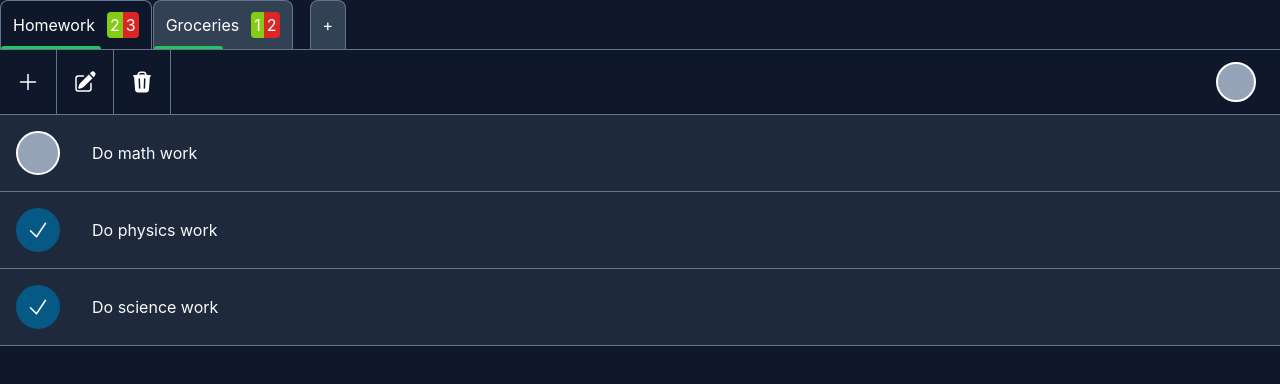
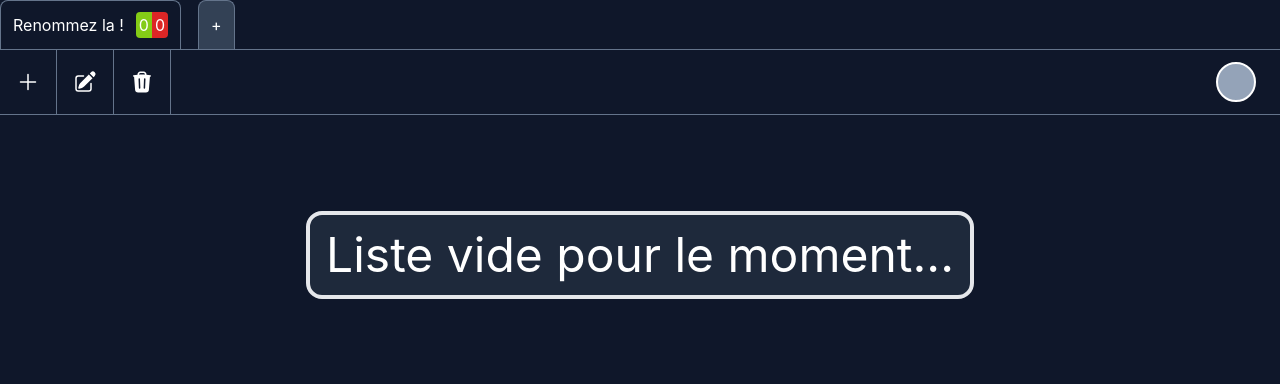
Before and after one commit to Scalpal/toDoList, a Next.js app: page / in a window 1280 px wide. Shown: the top 384 px of the page. Built offline with nearby package versions, Linux system fonts and the light colour scheme.

Commit message:
feat: local storage usage implementation

```diff
--- a/src/components/ActionNav.jsx
+++ b/src/components/ActionNav.jsx
@@ -1,12 +1,10 @@
 import { PencilSquareIcon, CheckIcon, TrashIcon, PlusIcon } from "@heroicons/react/24/solid"
-import { useContext, useCallback } from "react"
-import { ActiveListContext, ListContext, ShowNonFinishedContext } from "../pages/_app"
+import { useCallback } from "react"
 import Link from "next/link"
+import useAppContext from "../helpers/context/useAppContext"
 
 const ActionNav = () => {
-  const [lists, setLists] = useContext(ListContext)
-  const [activeList, _] = useContext(ActiveListContext)
-  const [showNonFinished, setShowNonFinished] = useContext(ShowNonFinishedContext)
+  const { lists, setLists, activeList, showNonFinished, setShowNonFinished } = useAppContext()
 
   const deleteList = useCallback(() => {
     const listHeader = document.querySelector(`.listHeader[data-listid="${activeList.id}"`)
@@ -18,8 +16,8 @@ const ActionNav = () => {
       listHeader.previousSibling.click()
     }
 
-    setLists(lists.filter(list => list.id !== activeList.id))
-  }, [lists, activeList, setLists])
+    setLists((prevState) =>prevState.filter(list => list.id !== activeList.id))
+  }, [activeList, setLists])
 
   return (
     <div
--- a/src/components/FormComp.jsx
+++ b/src/components/FormComp.jsx
@@ -1,10 +1,10 @@
 import { Formik, Form } from "formik"
 import * as yup from "yup"
 import FormInput from "./FormInput"
-import { useCallback, useContext, useEffect, useState } from "react"
-import { ActiveListContext, ListContext } from "../pages/_app"
+import { useCallback, useEffect, useState } from "react"
 import { useRouter } from "next/router"
-
+import useAppContext from "../helpers/context/useAppContext"
+import Head from "next/head"
 
 const validationSchema = yup.object().shape({
   inputValue: yup.string().required("This field cannot be empty ! ").min(3, "Min 3 characters").max(100, "Max 100 characters.").label("List")
@@ -14,8 +14,7 @@ const FormComp = () => {
   const router = useRouter()
   const currentRoute = router.asPath.replace("/", "")
 
-  const [lists, setLists] = useContext(ListContext)
-  const [activeList, setActiveList] = useContext(ActiveListContext)
+  const { lists, setLists, activeList, setActiveList } = useAppContext()
 
   const [inputInfos, setInputInfos] = useState([])
 
@@ -77,7 +76,7 @@ const FormComp = () => {
           thingsToDo: []
         }
 
-        setLists((lists) => [...lists, newList])
+        setLists((prevState) => [...prevState, newList])
 
         setActiveList(newList)
 
@@ -91,13 +90,15 @@ const FormComp = () => {
         let updatedList = activeList
         updatedList.name = inputValue
 
-        setLists(lists.map((list) => {
-          if (list.id === updatedList.id) {
+        setLists((prevState) =>
+          prevState.map((list) => {
+            if (activeList.id === updatedList.id) {
               return updatedList
             }
 
-          return (list)
-        }))
+            return list
+          })
+        )
 
         resetForm()
         router.push("/")
@@ -116,13 +117,15 @@ const FormComp = () => {
 
         setActiveList(updatedActiveList)
 
-        setLists(lists.map((list) => {
+        setLists((prevState) =>
+          prevState.map((list) => {
               if (list.id === activeList.id) {
                 return activeList
               }
 
               return list
-        }))
+          })
+        )
 
         resetForm()
         router.push("/")
@@ -143,13 +146,15 @@ const FormComp = () => {
 
         setActiveList(updatedActiveListTasks)
 
-        setLists(lists.map((list) => {
+        setLists((prevState) =>
+          prevState.map((list) => {
             if (list.id === activeList.id) {
             return activeList
             }
 
             return list
-        }))
+          })
+        )
 
         resetForm()
         router.push("/")
@@ -157,12 +162,33 @@ const FormComp = () => {
         break
       }
     }
-  }, [getAvailableId, currentRoute, setLists, activeList, lists, setActiveList, router])
+  }, [currentRoute, router, getAvailableId, setLists, setActiveList, activeList])
+
+  const getPageTitle = () => {
+    if (currentRoute === "addList") {
+      return "Ajouter une liste"
+    }
+
+    if (currentRoute === "editList") {
+      return `${activeList.name} : Modification`
+    }
+
+    if (currentRoute === "addTask") {
+      return `${activeList.name} : Ajouter une tâche`
+    }
+
+    if (currentRoute.includes("editTask")) {
+      return `${activeList.name} : Modifier une tâche`
+    }
+  }
 
   return (
+    <>
+      <Head>
+        <title> {getPageTitle()} </title>
+      </Head>
 
       <div>
-
         {currentRoute.includes("edit") ? (
           <p
             className="text-center text-2xl mt-8 font-medium"
@@ -202,6 +228,7 @@ const FormComp = () => {
           </Form>
         </Formik>
       </div>
+    </>
   )
 }
 
--- a/src/components/Layout.jsx
+++ b/src/components/Layout.jsx
@@ -2,11 +2,13 @@ import ListHeader from "./ListHeader"
 import { useCallback } from "react"
 import ActionNav from "./ActionNav"
 import { useRouter } from "next/router"
-
+import useAppContext from "../helpers/context/useAppContext"
 
 const Layout = (props) => {
-  const { children, activeList, lists } = props
+  const { children } = props
   const router = useRouter()
+
+  const { lists, activeList } = useAppContext()
 
   const handleForm = useCallback(() => {
     router.push("/addList")
@@ -20,7 +22,7 @@ const Layout = (props) => {
         className="sticky top-0 left-0 z-10 bg-slate-900"
       >
         <nav
-          className="flex gap-[1px] p-0 overflow-scroll"
+          className="flex gap-[1px] p-0 overflow-scroll no-scrollbar"
         >
           {lists.map((listItem, index) => {
             const activeListIndex = lists.findIndex(list => list.id === activeList.id)
--- a/src/components/ListHeader.jsx
+++ b/src/components/ListHeader.jsx
@@ -1,17 +1,15 @@
 import { useRouter } from "next/router"
-import { useEffect, useState, useCallback, useContext } from "react"
-import { ActiveListContext, ListContext } from "../pages/_app"
+import { useEffect, useState, useCallback } from "react"
+import useAppContext from "../helpers/context/useAppContext"
 
 const ListHeader = (props) => {
   const { listItem, index, activeClassName } = props
   const router = useRouter()
 
-  // let totalTasks = listItem.thingsToDo.length
   const [tasksFinishedCount, setTasksFinishedCount] = useState(0)
   const [progressBarWidth, setProgressBarWidth] = useState(0)
 
-  const [ _ , setActiveList] = useContext(ActiveListContext)
-  const [lists, setLists] = useContext(ListContext)
+  const { setActiveList, lists, setLists } = useAppContext()
 
   // Using this to get a copy of the list element at this index
   const listIndex = lists.findIndex((element) => element.id === listItem.id)
@@ -19,6 +17,15 @@ const ListHeader = (props) => {
 
   let totalTasks = copyListItem.thingsToDo.length
   let tasks = copyListItem.thingsToDo
+
+    const handleActiveList = useCallback((e) => {
+    router.push("/")
+    setActiveList(listItem)
+
+    const header = e.currentTarget
+
+    header.scrollIntoView({behavior: "smooth" , block: "center"})
+  }, [listItem, setActiveList, router])
 
   useEffect(() => {
     let countFinishedTasks = 0
@@ -42,22 +49,13 @@ const ListHeader = (props) => {
     }
   },[tasksFinishedCount, totalTasks, progressBarWidth])
 
-  const handleActiveList = useCallback((e) => {
-    router.push("/")
-    setActiveList(listItem)
-
-    const header = e.currentTarget
-    header.scrollIntoView({behavior: "smooth" , inline: "center"})
-  }, [listItem, setActiveList, router])
-
-
   return (
     <div
       key={index}
       className={activeClassName}
       data-listindex={index}
       data-listid={listItem.id}
-      onClick={(e) => {handleActiveList(e) }}
+      onClick={(e) => { handleActiveList(e) }}
     >
       <p className="whitespace-nowrap"> {listItem.name} </p>
       <p>
--- a/src/components/Task.jsx
+++ b/src/components/Task.jsx
@@ -1,13 +1,10 @@
-import React, { useContext, useCallback } from "react"
-import { ListContext, ShowNonFinishedContext } from "../pages/_app"
+import React, { useCallback } from "react"
 import { CheckIcon, TrashIcon } from "@heroicons/react/24/solid"
 import Link from "next/link"
+import useAppContext from "../helpers/context/useAppContext"
 
-const Task = (props) => {
-  const { activeList, setActiveList } = props
-
-  const [lists, setLists] = useContext(ListContext)
-  const [showNonFinished ] = useContext(ShowNonFinishedContext)
+const Task = () => {
+  const { setLists, activeList, setActiveList, showNonFinished } = useAppContext()
 
   const tasks = activeList.thingsToDo
 
@@ -23,7 +20,8 @@ const Task = (props) => {
       }
     })
 
-    setLists(lists.map((list) => {
+    setLists((prevState) =>
+      prevState.map((list) => {
         if (list.id === updatedList.id) {
           return updatedList
         }
@@ -32,7 +30,7 @@ const Task = (props) => {
     }))
 
     return
-  }, [setLists , lists , activeList])
+  }, [setLists, activeList])
 
   const handleDeleteTask = useCallback((taskIndex) => {
     let updatedActiveList = activeList
@@ -40,14 +38,16 @@ const Task = (props) => {
 
     setActiveList(updatedActiveList)
 
-    setLists(lists.map((list) => {
+    setLists((prevState) =>
+      prevState.map((list) => {
         if (list.id === activeList.id) {
           return activeList
         }
 
         return list
-    }))
-  }, [activeList, lists, setActiveList, setLists])
+      })
+    )
+  }, [activeList, setActiveList, setLists])
 
   return (
     <React.Fragment>
--- /dev/null
+++ b/src/helpers/context/useAppContext.jsx
@@ -0,0 +1,55 @@
+import { createContext, useContext, useEffect, useState } from "react"
+
+const AppContext = createContext(null)
+
+export const AppContextProvider = ({ children }) => {
+  const [lists, setLists] = useState([])
+  const [activeList, setActiveList] = useState(    {
+    id: 1,
+    name: "Renommez la !",
+    thingsToDo: []
+  })
+  const [showNonFinished, setShowNonFinished] = useState(false)
+
+  useEffect(() => {
+    const localStorageLists = localStorage.getItem("lists")
+
+    if (!localStorageLists) {
+      const newInitialList = [
+        {
+          id: 1,
+          name: "Renommez la !",
+          thingsToDo: []
+        }
+      ]
+
+      localStorage.setItem("lists", JSON.stringify(newInitialList))
+      setLists(newInitialList)
+
+      return
+    }
+
+    setLists(JSON.parse(localStorageLists))
+  }, [setLists])
+
+  useEffect(() => {
+    if (lists.length > 0) {
+      localStorage.setItem("lists", JSON.stringify(lists))
+    }
+  }, [lists])
+
+
+  return (
+    <AppContext.Provider value={{ lists, setLists, activeList, setActiveList, showNonFinished, setShowNonFinished }}>
+      {children}
+    </AppContext.Provider>
+  )
+}
+
+const useAppContext = () => {
+  const context = useContext(AppContext)
+
+  return { ...context }
+}
+
+export default useAppContext
--- a/src/pages/_app.js
+++ b/src/pages/_app.js
@@ -1,70 +1,14 @@
 import "../styles/globals.css"
-import { useState, createContext } from "react"
-import { useRouter } from "next/router"
 import Layout from "../components/Layout"
-import Task from "../components/Task"
-
-const initialList = [
-  {
-    id: 0,
-    name: "Homework",
-    thingsToDo: [
-      {
-        task: "Do math work",
-        isFinished: false
-      },
-      {
-        task: "Do physics work",
-        isFinished: true
-      },
-      {
-        task: "Do science work",
-        isFinished: true
-      }
-    ]
-  },
-  {
-    id: 1,
-    name: "Groceries",
-    thingsToDo: [
-      {
-        task: "Buy tomatoes",
-        isFinished: false
-      },
-      {
-        task: "Buy zucchini",
-        isFinished: true
-      }
-    ]
-  }
-]
-
-export const ListContext = createContext(null)
-export const ActiveListContext = createContext(null)
-export const ShowNonFinishedContext = createContext(null)
+import { AppContextProvider } from "../helpers/context/useAppContext"
 
 function MyApp({ Component }) {
-  const router = useRouter()
-  const currentRoute = router.asPath
-
-  const [lists, setLists] = useState(initialList)
-  const [activeList, setActiveList] = useState(initialList[0])
-  const [showNonFinished, setShowNonFinished] = useState(false)
-
   return (
-    <ListContext.Provider value={[lists, setLists]}>
-      <ActiveListContext.Provider value={[activeList, setActiveList]}>
-        <ShowNonFinishedContext.Provider value={[showNonFinished, setShowNonFinished]}>
-
-          <Layout activeList={activeList} lists={lists}>
-
-            {currentRoute !== "/" ? <Component /> : <Task activeList={activeList} setActiveList={setActiveList} />}
-
-          </Layout>
-
-        </ShowNonFinishedContext.Provider>
-      </ActiveListContext.Provider>
-    </ListContext.Provider>
+    <AppContextProvider>
+      <Layout>
+        <Component />
+      </Layout>
+    </AppContextProvider>
   )
 };
 
--- a/src/pages/index.js
+++ b/src/pages/index.js
@@ -1,7 +1,20 @@
-import MyApp from "./_app"
+import Head from "next/head"
+import useAppContext from "../helpers/context/useAppContext"
+import Task from "../components/Task"
 
 export default function Home() {
+  const { activeList } = useAppContext()
+
   return (
-    <MyApp />
+    <>
+      <Head>
+        <title>"{activeList ? activeList.name : ""}" list</title>
+        <meta name="description" content="The best local to do list !" />
+      </Head>
+
+      <Task />
+    </>
   )
 }
+
+Home.title = "To do list"
--- a/src/styles/globals.css
+++ b/src/styles/globals.css
@@ -1,6 +1,18 @@
 @tailwind base;
 @tailwind components;
 @tailwind utilities;
+
+@layer utilities {
+      /* Hide scrollbar for Chrome, Safari and Opera */
+      .no-scrollbar::-webkit-scrollbar {
+          display: none;
+      }
+     /* Hide scrollbar for IE, Edge and Firefox */
+      .no-scrollbar {
+          -ms-overflow-style: none;  /* IE and Edge */
+          scrollbar-width: none;  /* Firefox */
+    }
+  }
 
 html,
 body {
```
Lines whose indentation alone changed are shown as unchanged.
